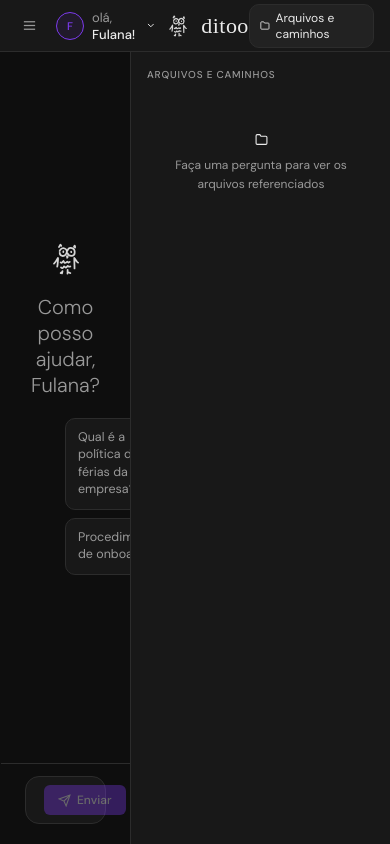
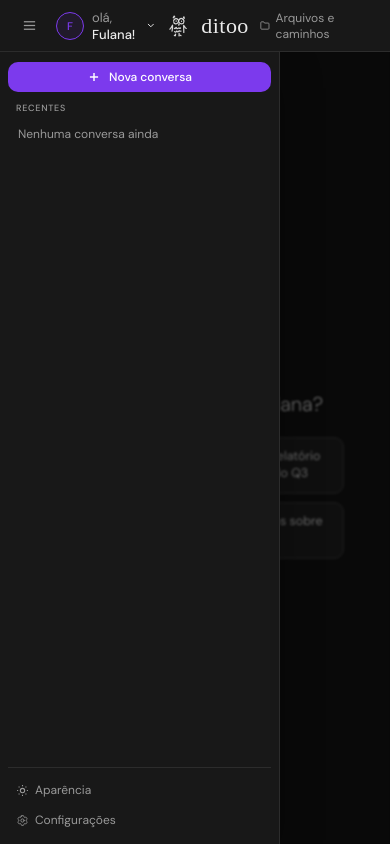
Before and after one commit to Guilherme-Fonseca-da-Costa/ditoo-ai, a React (Vite) app in the folder interface/ditoo-front/: page /chat in a window 390 px wide. Both pictures are taken after a click on the button "Menu". Built offline with nearby package versions, Linux system fonts and the light colour scheme; a web font is replaced by a local one.

Commit message:
mudanças no layout para responsividade

```diff
--- a/interface/ditoo-front/src/assets/index.css
+++ b/interface/ditoo-front/src/assets/index.css
@@ -729,3 +729,99 @@ body {
   white-space: nowrap; overflow: hidden; text-overflow: ellipsis;
   border-left: 1.5px solid var(--border);
 }
+
+/* ─── Mobile only: side menus over chat, compact spacing ───────────────────── */
+@media (max-width: 900px) {
+  .main-area {
+    position: relative;
+  }
+
+  .mobile-backdrop {
+    position: absolute;
+    inset: 0;
+    background: rgba(0, 0, 0, 0.34);
+    backdrop-filter: blur(1px);
+    z-index: 20;
+  }
+
+  .chat-area {
+    width: 100%;
+  }
+
+  .messages {
+    padding: 16px 14px;
+  }
+
+  .input-area {
+    padding: 8px 12px 12px;
+  }
+
+  .sidebar,
+  .right-panel {
+    position: absolute;
+    top: 0;
+    bottom: 0;
+    width: min(82vw, 280px);
+    max-width: 280px;
+    opacity: 1;
+    z-index: 30;
+    transition: transform var(--transition), opacity var(--transition);
+    box-shadow: 0 16px 40px rgba(0, 0, 0, 0.28);
+  }
+
+  .sidebar {
+    left: 0;
+    transform: translateX(0);
+  }
+
+  .right-panel {
+    right: 0;
+    transform: translateX(0);
+  }
+
+  .sidebar.closed {
+    width: min(82vw, 280px);
+    opacity: 0;
+    transform: translateX(-104%);
+    pointer-events: none;
+  }
+
+  .right-panel.closed {
+    width: min(82vw, 280px);
+    opacity: 0;
+    transform: translateX(104%);
+    pointer-events: none;
+  }
+
+  .sidebar-inner,
+  .rp-inner {
+    width: 100%;
+    padding: 10px 8px;
+  }
+
+  .new-chat-btn {
+    margin-bottom: 10px;
+    padding: 7px 10px;
+    font-size: 12px;
+  }
+
+  .section-label,
+  .rp-title {
+    font-size: 9px;
+    margin-bottom: 4px;
+  }
+
+  .history-item {
+    font-size: 12px;
+    padding: 6px 8px;
+    gap: 6px;
+  }
+
+  .source-card {
+    padding: 9px 10px;
+  }
+
+  .empty-rp {
+    padding: 20px 10px;
+  }
+}
--- a/interface/ditoo-front/src/pages/Chat.tsx
+++ b/interface/ditoo-front/src/pages/Chat.tsx
@@ -226,11 +226,15 @@ function HistoryEntry({
 // ─── Main component ───────────────────────────────────────────────────────────
 
 export default function Chat() {
+  const [isMobileViewport, setIsMobileViewport] = useState(
+    () => typeof window !== "undefined" && window.matchMedia("(max-width: 900px)").matches
+  );
+
   const [messages, setMessages] = useState<Message[]>([]);
   const [input, setInput] = useState("");
   const [loading, setLoading] = useState(false);
-  const [sidebarOpen, setSidebarOpen] = useState(true);
-  const [rightOpen, setRightOpen] = useState(true);
+  const [sidebarOpen, setSidebarOpen] = useState(() => !isMobileViewport);
+  const [rightOpen, setRightOpen] = useState(() => !isMobileViewport);
   const [showUserMenu, setShowUserMenu] = useState(false);
   const [showAppear, setShowAppear] = useState(false);
   const [activeSources, setActiveSources] = useState<Source[]>([]);
@@ -246,6 +250,17 @@ export default function Chat() {
   const bottomRef = useRef<HTMLDivElement>(null);
   const inputRef = useRef<HTMLTextAreaElement>(null);
   const audioRef = useRef<HTMLAudioElement | null>(null);
+
+  useEffect(() => {
+    if (typeof window === "undefined") return;
+    const media = window.matchMedia("(max-width: 900px)");
+    const onChange = (event: MediaQueryListEvent) => {
+      setIsMobileViewport(event.matches);
+    };
+
+    media.addEventListener("change", onChange);
+    return () => media.removeEventListener("change", onChange);
+  }, []);
 
   useEffect(() => {
     bottomRef.current?.scrollIntoView({ behavior: "smooth" });
@@ -439,6 +454,24 @@ export default function Chat() {
     inputRef.current?.focus();
   }
 
+  function toggleSidebar() {
+    setSidebarOpen((prev) => {
+      const next = !prev;
+      if (isMobileViewport && next) setRightOpen(false);
+      return next;
+    });
+  }
+
+  function toggleRightPanel() {
+    setRightOpen((prev) => {
+      const next = !prev;
+      if (isMobileViewport && next) setSidebarOpen(false);
+      return next;
+    });
+  }
+
+  const isAnyMobileMenuOpen = isMobileViewport && (sidebarOpen || rightOpen);
+
   // ─── Render ────────────────────────────────────────────────────────────────
 
   return (
@@ -450,7 +483,7 @@ export default function Chat() {
         {/* painel lateral esquerdo: área do usuário */}
         <div className="header-left">
           <div>
-            <button className="icon-btn" onClick={() => setSidebarOpen((v) => !v)} title="Menu">
+            <button className="icon-btn" onClick={toggleSidebar} title="Menu">
               <Icon.Menu />
             </button>
           </div>
@@ -487,7 +520,7 @@ export default function Chat() {
         <div className="header-right">
           <div
             className={`files-toggle ${rightOpen ? "active" : ""}`}
-            onClick={() => setRightOpen((v) => !v)}
+            onClick={toggleRightPanel}
           >
             <Icon.Folder />
             Arquivos e caminhos
@@ -497,6 +530,15 @@ export default function Chat() {
 
       {/* ── área principal ── */}
       <div className="main-area">
+        {isAnyMobileMenuOpen && (
+          <div
+            className="mobile-backdrop"
+            onClick={() => {
+              setSidebarOpen(false);
+              setRightOpen(false);
+            }}
+          />
+        )}
 
         {/* ── painel lateral esquerdo ── */}
         <aside className={`sidebar ${sidebarOpen ? "" : "closed"}`}>
@@ -575,6 +617,7 @@ export default function Chat() {
           </div>
 
           {/* Input */}
+          {!(isMobileViewport && (sidebarOpen || rightOpen)) && (
             <div className="input-area">
               <div className="input-wrap">
                 <textarea
@@ -595,6 +638,7 @@ export default function Chat() {
                 </button>
               </div>
             </div>
+          )}
         </main>
 
         {/* ── painel lateral direito ── */}
```
Lines whose indentation alone changed are shown as unchanged.
